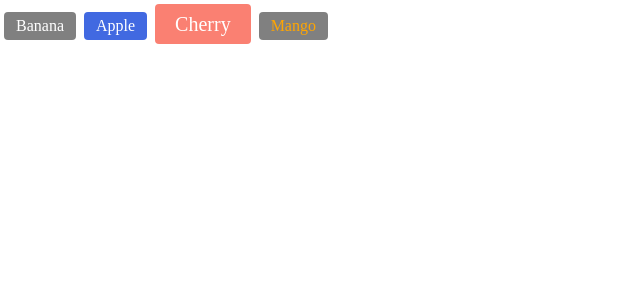
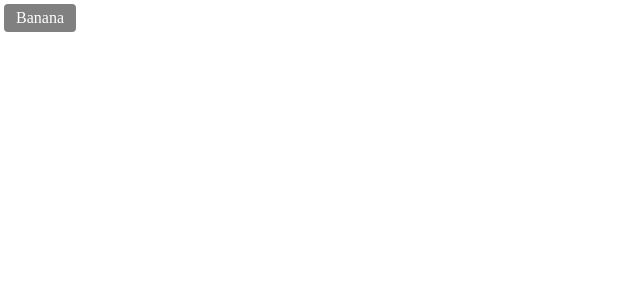
Before and after one commit to akaRaphael/vue-basic, a Vue app: page / in a window 1280 px wide. Shown: the top 300 px of the page, without its empty margins (0-640 px from the left). Built offline with nearby package versions, Linux system fonts and the light colour scheme.

Commit message:
leanred about attributes inheritance

```diff
--- a/src/App.vue
+++ b/src/App.vue
@@ -1,15 +1,9 @@
 <template>
-  <MyBtn>Banana</MyBtn>
   <MyBtn
-    :color="color">
-    Apple
+    class="test1"
+    style="color: royalblue;">
+    Banana
   </MyBtn>
-  <MyBtn
-    large
-    color="salmon">
-    Cherry
-  </MyBtn>
-  <MyBtn><span style="color: orange;">Mango</span></MyBtn>
 </template>
 
 <script>
@@ -17,11 +11,6 @@ import MyBtn from '~/components/MyBtn'
 export default {
   components: {
     MyBtn
-  },
-  data() {
-    return {
-      color: 'royalblue'
-    }
   }
 }
 </script>
--- a/src/components/MyBtn.vue
+++ b/src/components/MyBtn.vue
@@ -1,23 +1,17 @@
 <template>
   <div
-    :class="{ large: large }"
-    :style="{ backgroundColor: color }"
     class="btn">
     <slot></slot>
+  </div>
+  <div v-bind="$attrs">
   </div>
 </template>
 
 <script>
 export default {
-  props: {
-    color: {
-      type: String,
-      default: 'gray'
-    },
-    large: {
-      type: Boolean,
-      default: false
-    },
+  inheritAttrs: false,
+  created() {
+    console.log(this.$attrs)
   }
 }
 </script>
@@ -31,9 +25,5 @@ export default {
     background-color: gray;
     color: white;
     cursor: pointer;
-    &.large {
-      font-size: 20px;
-      padding: 10px 20px;
-    }
   }
 </style>
```
